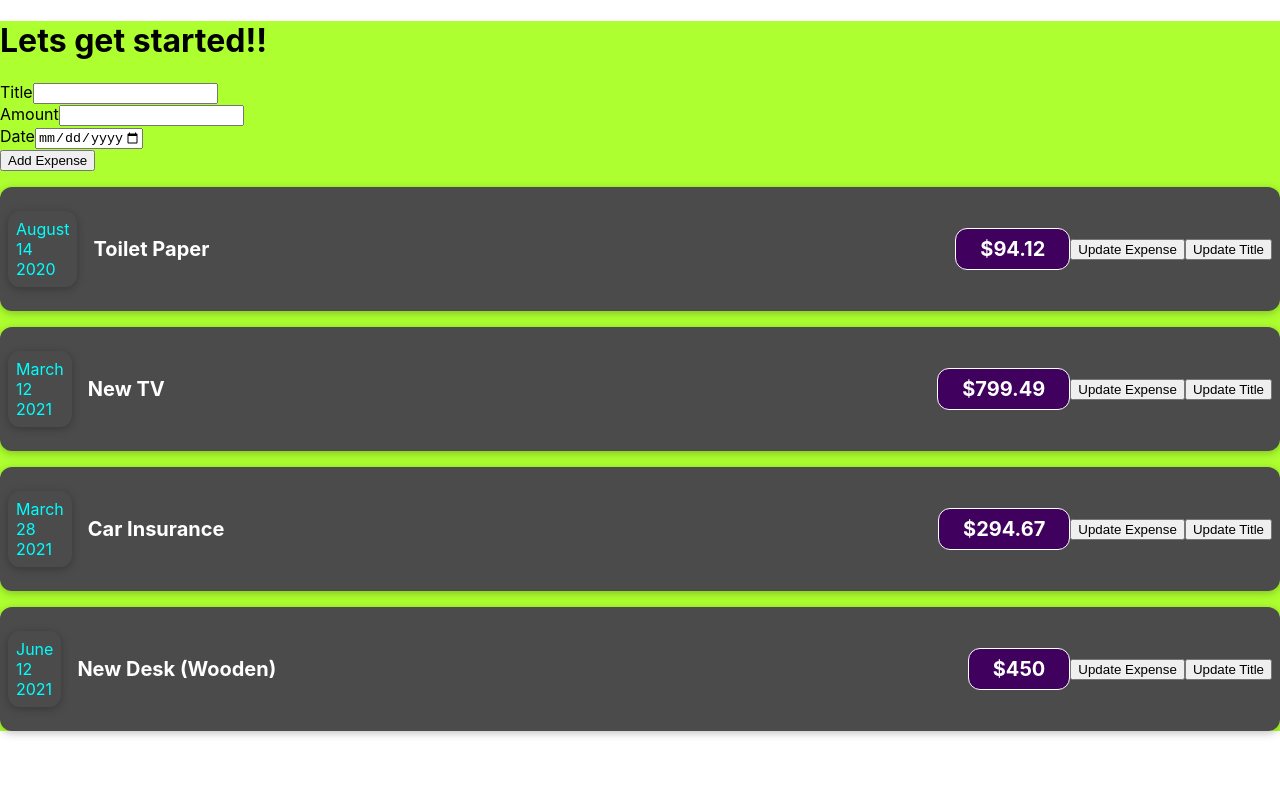
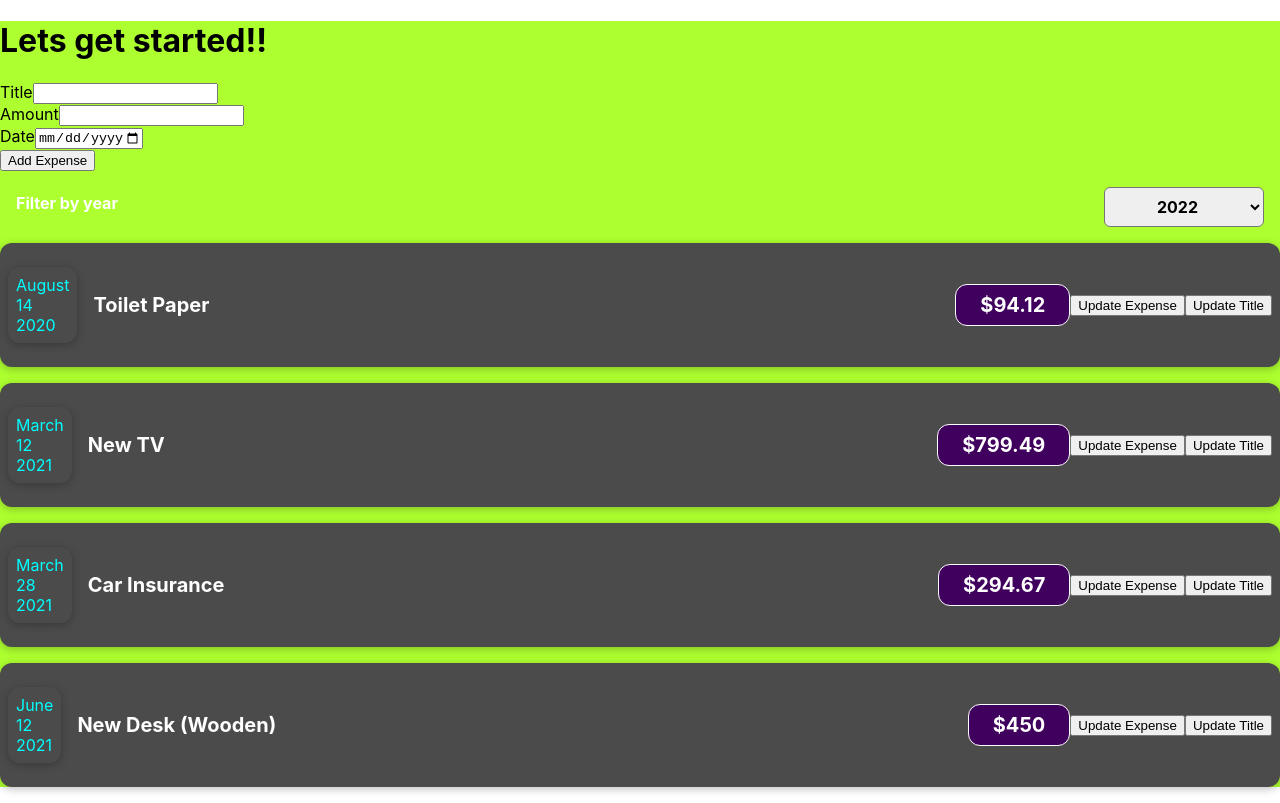
Before and after one commit to Akshat2106/React, a React (Create React App) app: page / in a window 1280 px wide. Built offline with nearby package versions, Linux system fonts and the light colour scheme.

Commit message:
task 9: PlaceHolder - Adding a filter

```diff
--- a/src/App.js
+++ b/src/App.js
@@ -1,7 +1,15 @@
 import "./App.css";
+import React,{useState} from 'react'
 import ExpenseForm from "./components/NewExpense/ExpenseForm";
 import ExpenseItem from "./components/ExpenseItem";
+import ExpensesFilter from "./components/ExpenseFilter";
 const App=()=> {
+  const [filteredYear,setFilteredYear]=useState('2020');
+
+  const handleYear=async (year)=>{
+    setFilteredYear(year);
+    console.log(filteredYear);
+  }
   const expenses = [
     {
       id: 'e1',
@@ -43,6 +51,7 @@
     <div style={{backgroundColor:"greenyellow"}} className='new-expense'>
       <h1>Lets get started!!</h1>
      <ExpenseForm onSaveExpenseData={addExpensehandler} />
+     <ExpensesFilter currentYear={filteredYear} selectYear={handleYear}/>
       {expenses.map((ele)=>{
       return <ExpenseItem key={ele.id} exptitle={ele.title} expamount={ele.amount} expdate={ele.date}/>
       })}
--- /dev/null
+++ b/src/components/ExpenseFilter.css
@@ -0,0 +1,24 @@
+.expenses-filter {
+    color: white;
+    padding: 0 1rem;
+  }
+
+  .expenses-filter__control {
+    display: flex;
+    width: 100%;
+    align-items: center;
+    justify-content: space-between;
+    margin: 1rem 0;
+  }
+
+  .expenses-filter label {
+    font-weight: bold;
+    margin-bottom: 0.5rem;
+  }
+
+  .expenses-filter select {
+    font: inherit;
+    padding: 0.5rem 3rem;
+    font-weight: bold;
+    border-radius: 6px;
+  }
--- /dev/null
+++ b/src/components/ExpenseFilter.js
@@ -0,0 +1,21 @@
+import React from 'react';
+
+import './ExpenseFilter.css';
+
+const ExpensesFilter = () => {
+  return (
+    <div className='expenses-filter'>
+      <div className='expenses-filter__control'>
+        <label>Filter by year</label>
+        <select>
+          <option value='2022'>2022</option>
+          <option value='2021'>2021</option>
+          <option value='2020'>2020</option>
+          <option value='2019'>2019</option>
+        </select>
+      </div>
+    </div>
+  );
+};
+
+export default ExpensesFilter;
```
